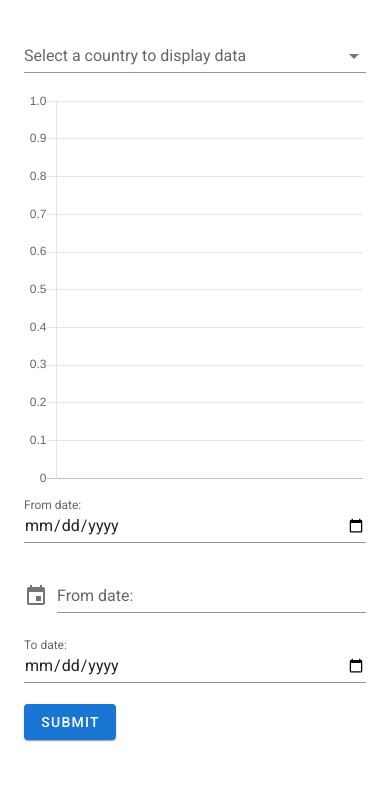
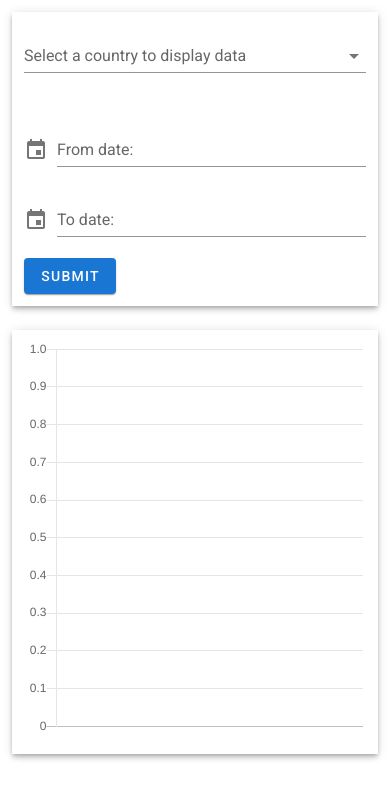
Before and after one commit to juli4nz/datahow-covid19, a Vue app: page / in a window 390 px wide. Shown: the top 798 px of the page. Built offline with nearby package versions, Linux system fonts and the light colour scheme; no server answers.

Commit message:
add responsive structure

```diff
--- a/src/App.vue
+++ b/src/App.vue
@@ -1,8 +1,13 @@
 <template>
   <v-app>
     <v-main>
-      <router-view />
+      <v-container>
+        <router-view />
+      </v-container>
     </v-main>
+    <v-footer>
+      <!--  -->
+    </v-footer>
   </v-app>
 </template>
 
--- a/src/components/MainGraph.vue
+++ b/src/components/MainGraph.vue
@@ -1,12 +1,8 @@
 <template>
+  <v-card elevation="4" :loading="false" tile>
     <v-container>
-    <v-autocomplete
-      v-model="selectedCountry"
-      :items="countriesList"
-      label="Select a country to display data"
-      item-text="name"
-      item-value="iso"
-    ></v-autocomplete>
+      <v-row>
+        <v-col>
           <line-chart
             v-if="chart.loaded"
             :chart-options="chart.options"
@@ -21,40 +17,10 @@
             color="primary"
             indeterminate
           ></v-progress-circular>
-    <form @submit.prevent="movingAverage">
-      <v-text-field
-        label="From date:"
-        type="date"
-        v-model="maDates.from"
-      ></v-text-field>
-      <v-menu
-        v-model="menu2"
-        :close-on-content-click="false"
-        :nudge-right="40"
-        transition="scale-transition"
-        offset-y
-        min-width="auto"
-      >
-        <template v-slot:activator="{ on, attrs }">
-          <v-text-field
-            v-model="maDates.from"
-            label="From date:"
-            prepend-icon="mdi-calendar"
-            readonly
-            v-bind="attrs"
-            v-on="on"
-          ></v-text-field>
-        </template>
-        <v-date-picker v-model="date" @input="menu2 = false"></v-date-picker>
-      </v-menu>
-      <v-text-field
-        label="To date:"
-        type="date"
-        v-model="maDates.to"
-      ></v-text-field>
-      <v-btn color="primary" type="submit" elevation="1">Submit</v-btn>
-    </form>
+        </v-col>
+      </v-row>
     </v-container>
+  </v-card>
 </template>
 <script>
 import axios from 'axios';
@@ -66,10 +32,14 @@ export default {
   components: {
     LineChart,
   },
+  props: {
+    country: {
+      type: String,
+      default: '',
+    },
+  },
   data: () => ({
     daysInterval: [],
-    countriesList: [],
-    selectedCountry: '',
     movingAverageValue: 0,
     chart: {
       data: [],
@@ -78,33 +48,19 @@ export default {
       loaded: true,
     },
     maDates: {
+      menuFrom: false,
+      menuTo: false,
       from: '',
       to: '',
     },
   }),
   watch: {
-    selectedCountry(newCountry) {
+    country(newCountry) {
       this.fetchData(newCountry);
     },
   },
   methods: {
-    async init() {
-      try {
-        const { data } = await axios.get('http://localhost:8080/regions', {
-          params: {
-            order: 'name',
-            sort: 'asc',
-          },
-          headers: {
-            'Access-Control-Allow-Origin': '*',
-            'Content-Type': 'application/json',
-          },
-        });
-        this.countriesList = data.data;
-      } catch (e) {
-        console.error(e);
-      }
-    },
+    init() {},
     async fetchData(country) {
       this.chart.loaded = false;
       let promises = [];
--- /dev/null
+++ b/src/components/SideBar.vue
@@ -0,0 +1,144 @@
+<template>
+  <v-card elevation="4" :loading="false" tile>
+    <v-container>
+      <v-row>
+        <v-col>
+          <v-autocomplete
+            v-model="selectedCountry"
+            :items="countriesList"
+            label="Select a country to display data"
+            item-text="name"
+            item-value="iso"
+          ></v-autocomplete>
+        </v-col>
+      </v-row>
+      <v-row>
+        <v-col>
+          <form @submit.prevent="movingAverage">
+            <v-menu
+              v-model="maDates.menuFrom"
+              :close-on-content-click="false"
+              :nudge-right="40"
+              transition="scale-transition"
+              offset-y
+              min-width="auto"
+            >
+              <template v-slot:activator="{ on, attrs }">
+                <v-text-field
+                  v-model="maDates.from"
+                  label="From date:"
+                  prepend-icon="mdi-calendar"
+                  readonly
+                  v-bind="attrs"
+                  v-on="on"
+                ></v-text-field>
+              </template>
+              <v-date-picker
+                v-model="maDates.from"
+                @input="maDates.menuFrom = false"
+              ></v-date-picker>
+            </v-menu>
+            <v-menu
+              v-model="maDates.menuTo"
+              :close-on-content-click="false"
+              :nudge-right="40"
+              transition="scale-transition"
+              offset-y
+              min-width="auto"
+            >
+              <template v-slot:activator="{ on, attrs }">
+                <v-text-field
+                  v-model="maDates.to"
+                  label="To date:"
+                  prepend-icon="mdi-calendar"
+                  readonly
+                  v-bind="attrs"
+                  v-on="on"
+                ></v-text-field>
+              </template>
+              <v-date-picker
+                v-model="maDates.to"
+                @input="maDates.menuTo = false"
+              ></v-date-picker>
+            </v-menu>
+            <v-btn color="primary" type="submit" elevation="1">Submit</v-btn>
+          </form>
+        </v-col>
+      </v-row>
+    </v-container>
+  </v-card>
+</template>
+<script>
+import axios from 'axios';
+import moment from 'moment';
+
+export default {
+  name: 'SideBar',
+  props: {},
+  components: {},
+  data: () => ({
+    daysInterval: [],
+    countriesList: [],
+    selectedCountry: '',
+    movingAverageValue: 0,
+    maDates: {
+      menuFrom: false,
+      menuTo: false,
+      from: '',
+      to: '',
+    },
+  }),
+  watch: {
+    selectedCountry(newCountry) {
+      this.$emit('update-country', newCountry);
+      //this.fetchData(newCountry);
+    },
+  },
+  methods: {
+    async init() {
+      try {
+        const { data } = await axios.get('http://localhost:8080/regions', {
+          params: {
+            order: 'name',
+            sort: 'asc',
+          },
+          headers: {
+            'Access-Control-Allow-Origin': '*',
+            'Content-Type': 'application/json',
+          },
+        });
+        this.countriesList = data.data;
+      } catch (e) {
+        console.error(e);
+      }
+    },
+    movingAverage() {
+      const from = moment(this.maDates.from);
+      const to = moment(this.maDates.to);
+      const interval = to.diff(from, 'days');
+
+      const totalCases = this.chart.data.reduce((prev, curr, index) => {
+        if (
+          moment(this.daysInterval[index]).isSameOrAfter(from) ||
+          moment(this.daysInterval[index]).isSameOrBefore(to)
+        ) {
+          return curr + prev;
+        }
+      });
+      this.movingAverageValue = (totalCases / interval).toFixed(2);
+    },
+    getDaysIntervalArray(days) {
+      const end = moment().toDate();
+      let start = moment().subtract(days, 'days').toDate();
+      while (start < end) {
+        this.daysInterval.push(moment(start).format('YYYY-MM-DD'));
+        start = moment(start).add(1, 'days').toDate();
+      }
+    },
+  },
+  created() {
+    this.init();
+    this.getDaysIntervalArray(10);
+  },
+};
+</script>
--- a/src/views/Dashboard.vue
+++ b/src/views/Dashboard.vue
@@ -1,16 +1,32 @@
 <template>
-  <v-container>
-    <main-graph></main-graph>
-  </v-container>
+  <v-row>
+    <v-col>
+      <side-bar @update-country="updateCountry"></side-bar>
+    </v-col>
+    <v-col>
+      <main-graph :country="country"></main-graph>
+    </v-col>
+  </v-row>
 </template>
 
 <script>
 import MainGraph from '../components/MainGraph.vue';
+import SideBar from '../components/SideBar.vue';
 export default {
   name: 'Dashboard',
-
   components: {
     MainGraph,
+    SideBar,
+  },
+  data: () => {
+    return {
+      country: '',
+    };
+  },
+  methods: {
+    updateCountry(country) {
+      this.country = country;
+    },
   },
 };
 </script>
```
Lines whose indentation alone changed are shown as unchanged.
